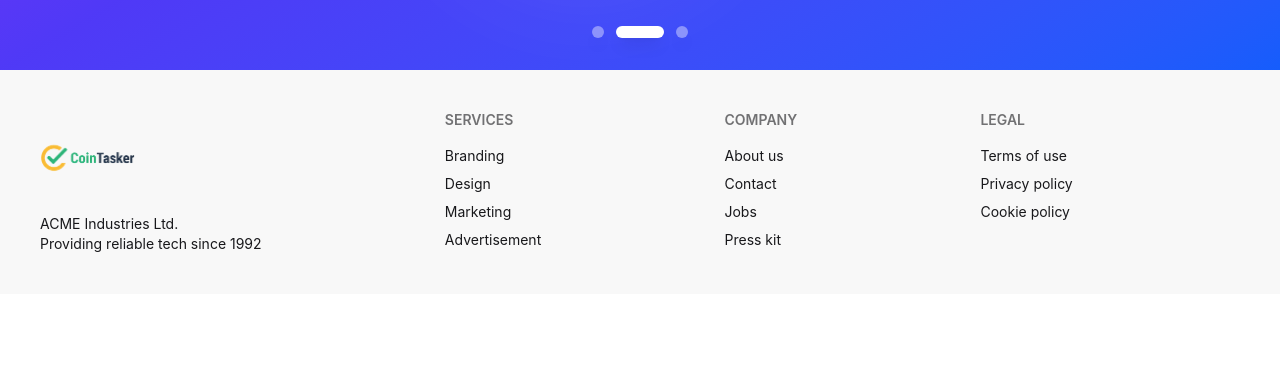
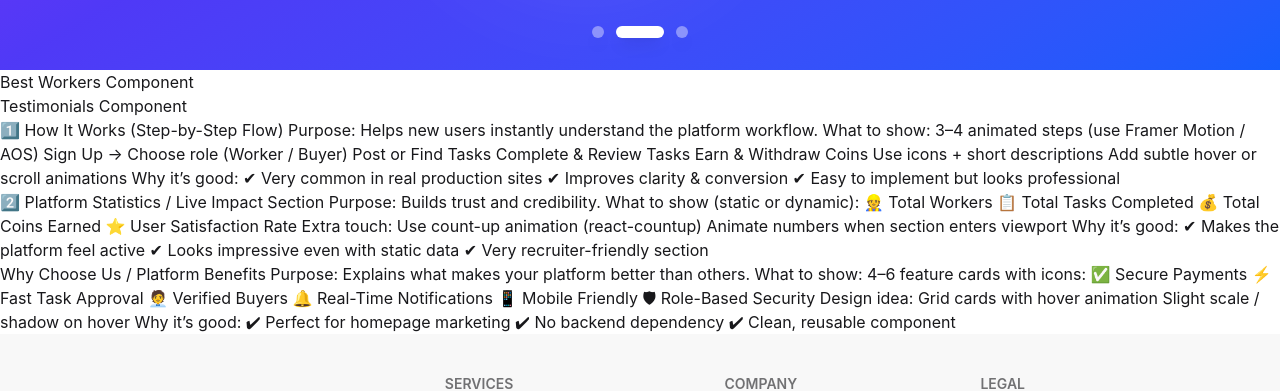
Before and after one commit to jihanurrahman33/CoinTasker---Micro-Tasking-Platform-Client, a React (Vite) app: page / in a window 1280 px wide. Shown: the part 731-1122 px from the top of the page. Before the commit the page ends 1025 px from the top, so only its background shows below. Built offline with nearby package versions, Linux system fonts and the light colour scheme; no server answers.

Commit message:
feat: Add new sections to the Home page and integrate an available coin display component in the NavBar.

```diff
--- /dev/null
+++ b/src/components/BestWorkers/BestWorkers.jsx
@@ -0,0 +1,7 @@
+import React from "react";
+
+const BestWorkers = () => {
+  return <div>Best Workers Component</div>;
+};
+
+export default BestWorkers;
--- /dev/null
+++ b/src/components/HowItWorks/HowItWorks.jsx
@@ -0,0 +1,17 @@
+import React from "react";
+
+const HowItWorks = () => {
+  return (
+    <div>
+      1️⃣ How It Works (Step-by-Step Flow) Purpose: Helps new users instantly
+      understand the platform workflow. What to show: 3–4 animated steps (use
+      Framer Motion / AOS) Sign Up → Choose role (Worker / Buyer) Post or Find
+      Tasks Complete & Review Tasks Earn & Withdraw Coins Use icons + short
+      descriptions Add subtle hover or scroll animations Why it’s good: ✔ Very
+      common in real production sites ✔ Improves clarity & conversion ✔ Easy to
+      implement but looks professional
+    </div>
+  );
+};
+
+export default HowItWorks;
--- /dev/null
+++ b/src/components/PlatformStatistics/PlatformStatistics.jsx
@@ -0,0 +1,16 @@
+import React from "react";
+
+const PlatformStatistics = () => {
+  return (
+    <div>
+      2️⃣ Platform Statistics / Live Impact Section Purpose: Builds trust and
+      credibility. What to show (static or dynamic): 👷 Total Workers 📋 Total
+      Tasks Completed 💰 Total Coins Earned ⭐ User Satisfaction Rate Extra
+      touch: Use count-up animation (react-countup) Animate numbers when section
+      enters viewport Why it’s good: ✔ Makes the platform feel active ✔ Looks
+      impressive even with static data ✔ Very recruiter-friendly section
+    </div>
+  );
+};
+
+export default PlatformStatistics;
--- /dev/null
+++ b/src/components/Testimonials/Testimonials.jsx
@@ -0,0 +1,7 @@
+import React from "react";
+
+const Testimonials = () => {
+  return <div>Testimonials Component</div>;
+};
+
+export default Testimonials;
--- /dev/null
+++ b/src/components/WhyChooseUs/WhyChooseUs.jsx
@@ -0,0 +1,17 @@
+import React from "react";
+
+const WhyChooseUs = () => {
+  return (
+    <div>
+      Why Choose Us / Platform Benefits Purpose: Explains what makes your
+      platform better than others. What to show: 4–6 feature cards with icons:
+      ✅ Secure Payments ⚡ Fast Task Approval 🧑‍💼 Verified Buyers 🔔 Real-Time
+      Notifications 📱 Mobile Friendly 🛡 Role-Based Security Design idea: Grid
+      cards with hover animation Slight scale / shadow on hover Why it’s good: ✔
+      Perfect for homepage marketing ✔ No backend dependency ✔ Clean, reusable
+      component
+    </div>
+  );
+};
+
+export default WhyChooseUs;
--- a/src/pages/Home/Home.jsx
+++ b/src/pages/Home/Home.jsx
@@ -1,10 +1,22 @@
 import React from "react";
 import HeroSection from "../../components/HeroSection/HeroSection";
+import BestWorkers from "../../components/BestWorkers/BestWorkers";
+import Testimonials from "../../components/Testimonials/Testimonials";
+import HowItWorks from "../../components/HowItWorks/HowItWorks";
+import PlatformStatistics from "../../components/PlatformStatistics/PlatformStatistics";
+import WhyChooseUs from "../../components/WhyChooseUs/WhyChooseUs";
 
 const Home = () => {
-  return <div>
-    <HeroSection/>
-  </div>;
+  return (
+    <div>
+      <HeroSection />
+      <BestWorkers />
+      <Testimonials />
+      <HowItWorks />
+      <PlatformStatistics />
+      <WhyChooseUs />
+    </div>
+  );
 };
 
 export default Home;
```
Also changed, not shown: src/components/shared/NavBar/NavBar.jsx (+104 -31 lines).
